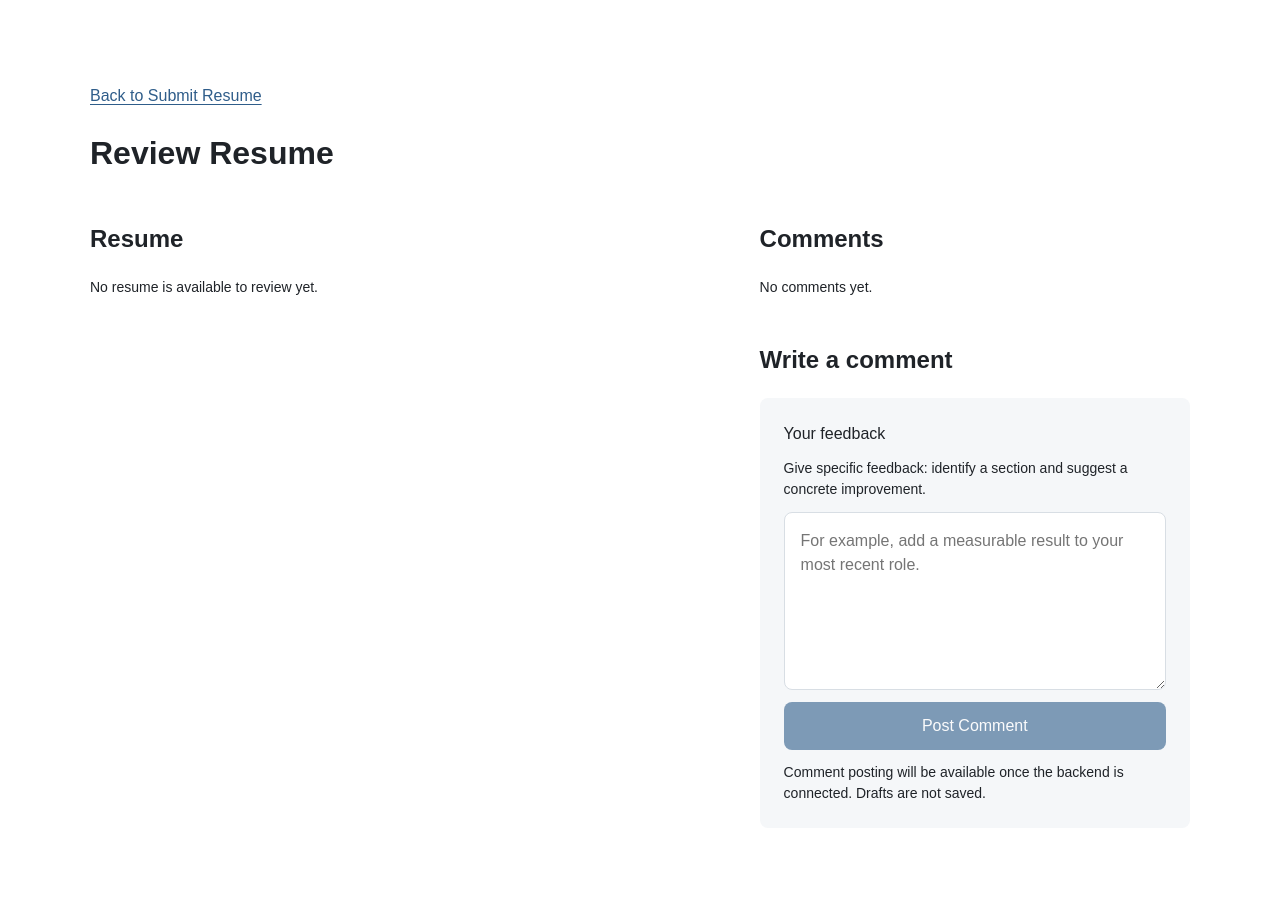
After one commit to Rimcheb/Resume_reviewer, a Python web app: template templates/view_resume.html in a window 1280 px wide. The commit adds this page. Run offline with Jinja, Linux system fonts and the light colour scheme; the template is opened without the code that fills it, so the values that code supplies are empty.

Commit message:
Add resume viewing and comments frontend

```diff
--- a/static/style.css
+++ b/static/style.css
@@ -63,6 +63,102 @@ button:disabled {
     font-size: 0.875rem;
 }
 
+/* Review page sections reuse the shared container, form, and design variables. */
+.resume-review {
+    max-width: 1100px;
+    line-height: 1.5;
+}
+
+.resume-review section {
+    min-width: 0;
+}
+
+.resume-review .back-link {
+    color: var(--color-primary);
+    text-underline-offset: 0.2em;
+}
+
+.resume-review .back-link:focus-visible {
+    outline: 2px solid var(--color-primary);
+    outline-offset: 3px;
+}
+
+.resume-review section + section {
+    margin-top: var(--space-6);
+}
+
+/* Preserve pasted line breaks and wrap long text within narrow screens. */
+.resume-review .resume-text,
+.resume-review .comment-text {
+    white-space: pre-wrap;
+    overflow-wrap: anywhere;
+    padding: var(--space-4);
+    border: 1px solid var(--color-border);
+    border-radius: var(--radius-md);
+}
+
+/* Give plain resume text the spacing and surface of a document. */
+.resume-review .resume-text {
+    padding: var(--space-6);
+    background: var(--color-background);
+    line-height: 1.7;
+    box-shadow: 0 2px 6px var(--color-border);
+}
+
+.resume-review .comment-text {
+    background: var(--color-surface);
+}
+
+.resume-review .comment-list {
+    list-style: none;
+    margin: 0;
+    padding: 0;
+    display: flex;
+    flex-direction: column;
+    gap: var(--space-3);
+}
+
+/* Keep the editable field inside its form, including on mobile screens. */
+.resume-review textarea {
+    box-sizing: border-box;
+    width: 100%;
+    min-width: 0;
+}
+
+.resume-review form .note {
+    margin: 0;
+}
+
+/* Keep reading order on small screens; place feedback beside the document on desktop. */
+@media (min-width: 900px) {
+    .resume-review {
+        display: grid;
+        grid-template-columns: minmax(0, 3fr) minmax(0, 2fr);
+        grid-template-rows: auto auto 1fr;
+        gap: var(--space-6);
+        align-items: start;
+    }
+
+    .resume-review .review-header {
+        grid-column: 1 / -1;
+    }
+
+    .resume-review .review-header h1 {
+        margin-bottom: 0;
+    }
+
+    .resume-review .resume-section {
+        grid-column: 1;
+        grid-row: 2 / 4;
+    }
+
+    .resume-review .comments-section,
+    .resume-review .comment-form-section {
+        grid-column: 2;
+        margin-top: 0;
+    }
+}
+
 @media (max-width: 600px) {
     .container {
         margin: 20px auto;
--- /dev/null
+++ b/templates/view_resume.html
@@ -0,0 +1,59 @@
+<!DOCTYPE html>
+<html lang="en">
+<head>
+    <meta charset="UTF-8">
+    <meta name="viewport" content="width=device-width, initial-scale=1.0">
+    <title>Review Resume | Resume Reviewer</title>
+    <link rel="stylesheet" href="../static/style.css">
+</head>
+<body>
+    <main class="container resume-review">
+        <header class="review-header">
+            <a class="back-link" href="/submit">Back to Submit Resume</a>
+            <h1>Review Resume</h1>
+        </header>
+
+        {# Flask context: resume = {"content": "resume text"} or None;
+           comments = [{"content": "feedback text"}] or []. Both may be omitted. #}
+        <section class="resume-section" aria-labelledby="resume-heading">
+            <h2 id="resume-heading">Resume</h2>
+            {% if resume is defined and resume and resume.content is defined and resume.content %}
+            <!-- Escape user text; CSS preserves its line breaks without rendering HTML. -->
+            <div class="resume-text">{{ resume.content | e }}</div>
+            {% else %}
+            <p class="note">No resume is available to review yet.</p>
+            {% endif %}
+        </section>
+
+        <!-- Existing feedback follows the resume in reading order. -->
+        <section class="comments-section" aria-labelledby="comments-heading">
+            <h2 id="comments-heading">Comments</h2>
+            <ul class="comment-list">
+                {% for comment in comments | default([], true) %}
+                <li class="comment-text">{{ comment.content | e }}</li>
+                {% else %}
+                <li class="note">No comments yet.</li>
+                {% endfor %}
+            </ul>
+        </section>
+
+        <!-- Posting stays disabled until a backend submission handler is connected. -->
+        <section class="comment-form-section" aria-labelledby="write-comment-heading">
+            <h2 id="write-comment-heading">Write a comment</h2>
+            <form>
+                <label for="comment">Your feedback</label>
+                <p id="comment-instructions" class="note">Give specific feedback: identify a section and suggest a concrete improvement.</p>
+                <textarea
+                    id="comment"
+                    name="comment"
+                    rows="6"
+                    aria-describedby="comment-instructions posting-status"
+                    placeholder="For example, add a measurable result to your most recent role."
+                ></textarea>
+                <button type="button" disabled aria-describedby="posting-status">Post Comment</button>
+                <p id="posting-status" class="note">Comment posting will be available once the backend is connected. Drafts are not saved.</p>
+            </form>
+        </section>
+    </main>
+</body>
+</html>
```
